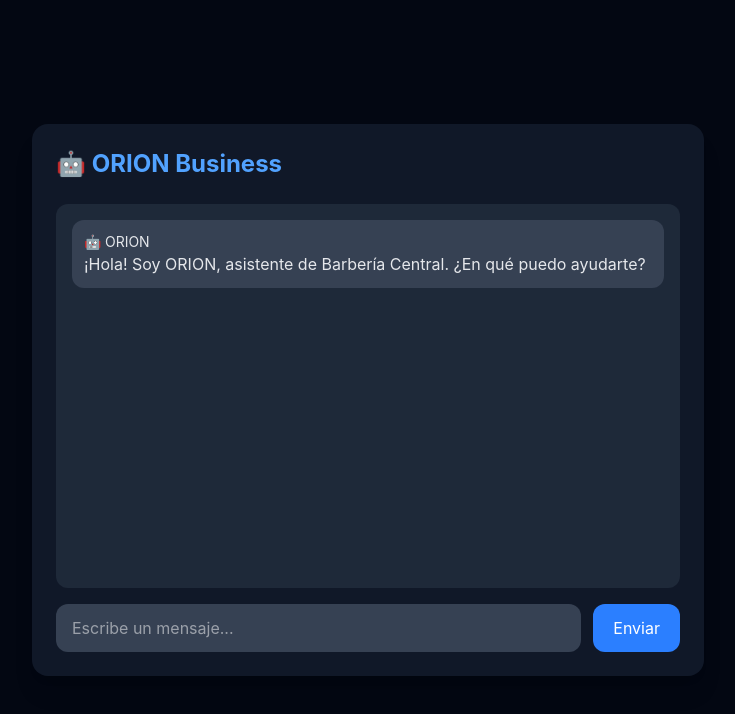
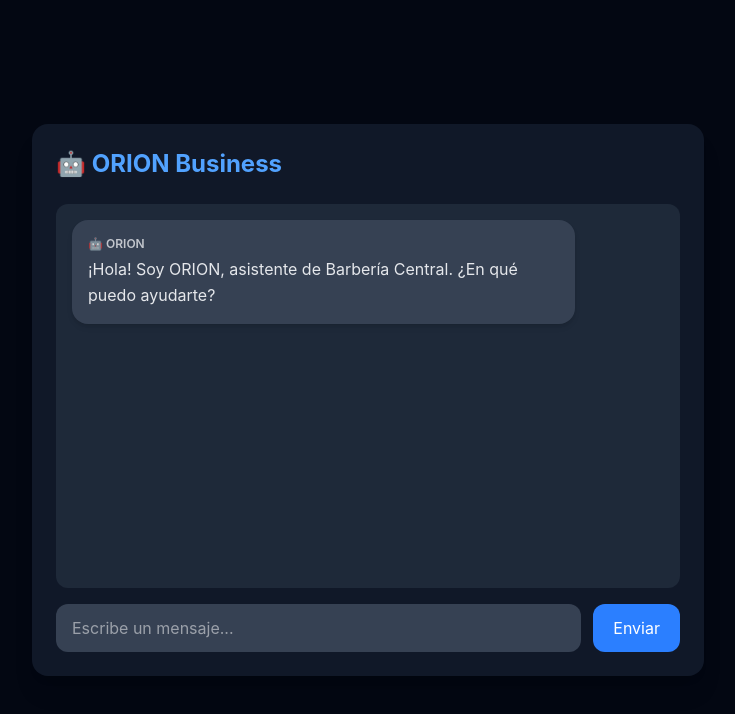
Before and after one commit to Marin06-creator/orion-ai, a React (Vite) app in the folder fronted/: page / in a window 1280 px wide. Shown: the top 714 px of the page, without its empty margins (272-1007 px from the left). Built offline with nearby package versions, Linux system fonts and the light colour scheme; no server answers.

Commit message:
ORION Business v0.13 - Mejoras visuales en mensajes y botones

```diff
--- a/fronted/src/components/Message.tsx
+++ b/fronted/src/components/Message.tsx
@@ -6,17 +6,19 @@ interface MessageProps {
 function Message({ sender, text }: MessageProps) {
   return (
     <div
-      className={`p-3 rounded-xl mb-3 ${
-        sender === "user"
-          ? "bg-blue-500 text-white ml-auto"
-          : "bg-gray-700 text-gray-200"
-      }`}
+     className={`p-4 rounded-2xl mb-3 max-w-[85%] shadow-md ${
+  sender === "user"
+    ? "bg-blue-500 text-white ml-auto"
+    : "bg-gray-700 text-gray-200 mr-auto"
+}`}
     >
-      <p className="text-sm">
+      <p className="text-xs font-semibold mb-1 opacity-80">
         {sender === "user" ? "👤 Tú" : "🤖 ORION"}
       </p>
 
-      <p>{text}</p>
+      <p className="whitespace-pre-line leading-relaxed">
+  {text}
+</p>
     </div>
   )
 }
```
